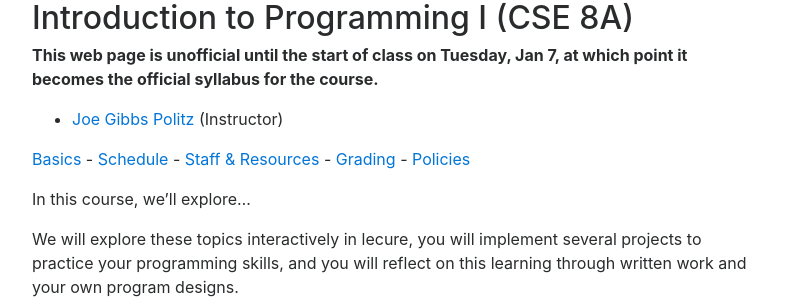
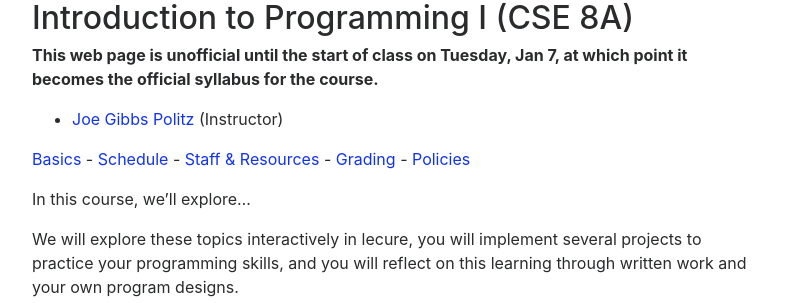
Before and after one commit to catherinefxia/ucsd-cse8a-w20.github.io, a Jekyll site: the page built from index.md, in a window 1280 px wide. Shown: the part 166-469 px from the top of the page, without its empty margins (243-1036 px from the left). Built offline with Jekyll 4.4.1, drawn with Linux system fonts in a browser that asks for light colours; nearby versions of some CDN libraries.

Commit message:
higher-contrast blue for links

```diff
--- a/_layouts/page.html
+++ b/_layouts/page.html
@@ -20,6 +20,9 @@ h3 {
 }
 .content [alt=drawing]{
   width: 100%;
+}
+a {
+  color: #1133ee;
 }
     </style>
 
```
